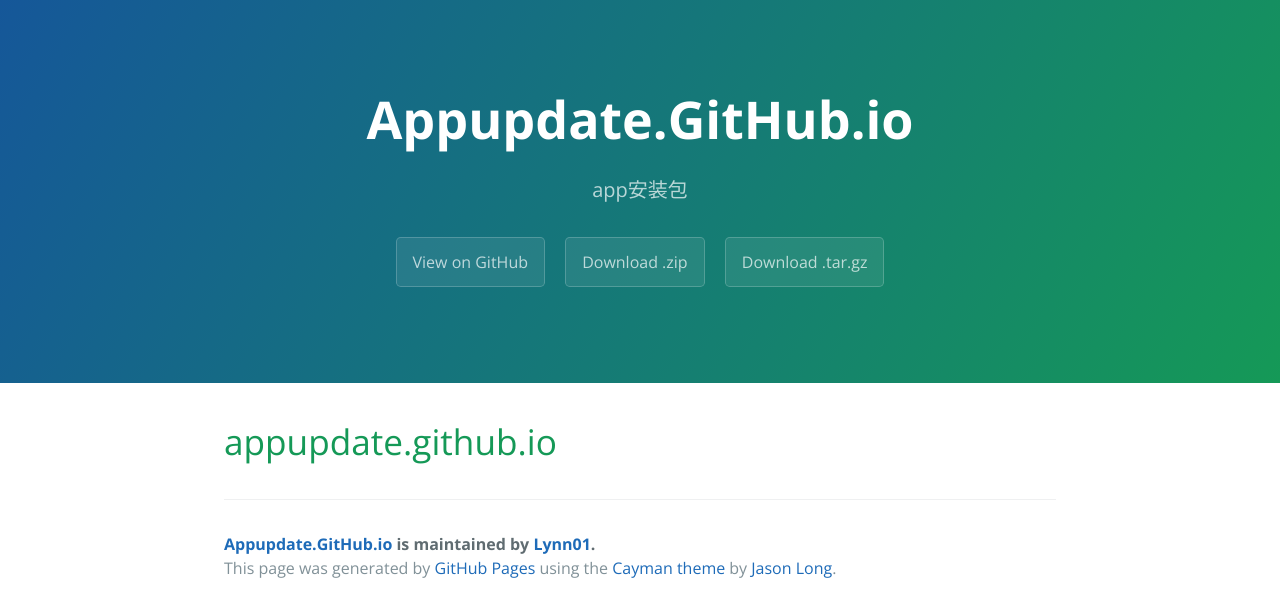
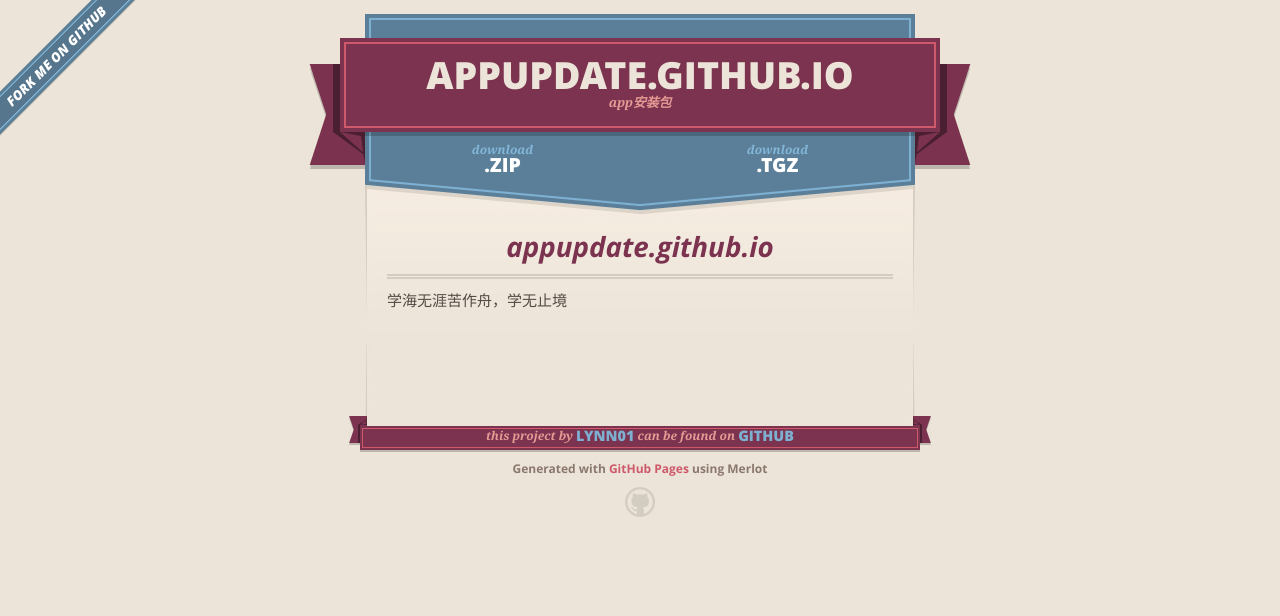
Before and after one commit to Lynn01/appupdate.github.io, a plain HTML site: page index.html in a window 1280 px wide. Drawn offline with nearby package versions, Linux system fonts and the light colour scheme.

Commit message:
Create gh-pages branch via GitHub

```diff
--- a/index.html
+++ b/index.html
@@ -1,34 +1,70 @@
 <!DOCTYPE html>
-<html lang="en-us">
+<html>
   <head>
-    <meta charset="UTF-8">
+    <meta charset='utf-8'>
+    <meta http-equiv="X-UA-Compatible" content="chrome=1">
+    <meta name="viewport" content="width=640">
+
+    <link rel="stylesheet" href="stylesheets/core.css" media="screen">
+    <link rel="stylesheet" href="stylesheets/mobile.css" media="handheld, only screen and (max-device-width:640px)">
+    <link rel="stylesheet" href="stylesheets/github-light.css">
+
+    <script type="text/javascript" src="javascripts/modernizr.js"></script>
+    <script type="text/javascript" src="https://ajax.googleapis.com/ajax/libs/jquery/1.7.1/jquery.min.js"></script>
+    <script type="text/javascript" src="javascripts/headsmart.min.js"></script>
+    <script type="text/javascript">
+      $(document).ready(function () {
+        $('#main_content').headsmart()
+      })
+    </script>
     <title>Appupdate.GitHub.io by Lynn01</title>
-    <meta name="viewport" content="width=device-width, initial-scale=1">
-    <link rel="stylesheet" type="text/css" href="stylesheets/normalize.css" media="screen">
-    <link href='https://fonts.googleapis.com/css?family=Open+Sans:400,700' rel='stylesheet' type='text/css'>
-    <link rel="stylesheet" type="text/css" href="stylesheets/stylesheet.css" media="screen">
-    <link rel="stylesheet" type="text/css" href="stylesheets/github-light.css" media="screen">
   </head>
+
   <body>
-    <section class="page-header">
-      <h1 class="project-name">Appupdate.GitHub.io</h1>
-      <h2 class="project-tagline">app安装包</h2>
-      <a href="https://github.com/Lynn01/appupdate.github.io" class="btn">View on GitHub</a>
-      <a href="https://github.com/Lynn01/appupdate.github.io/zipball/master" class="btn">Download .zip</a>
-      <a href="https://github.com/Lynn01/appupdate.github.io/tarball/master" class="btn">Download .tar.gz</a>
-    </section>
+    <a id="forkme_banner" href="https://github.com/Lynn01/appupdate.github.io">View on GitHub</a>
+    <div class="shell">
 
-    <section class="main-content">
-      <h1>
+      <header>
+        <span class="ribbon-outer">
+          <span class="ribbon-inner">
+            <h1>Appupdate.GitHub.io</h1>
+            <h2>app安装包</h2>
+          </span>
+          <span class="left-tail"></span>
+          <span class="right-tail"></span>
+        </span>
+      </header>
+
+      <section id="downloads">
+        <span class="inner">
+          <a href="https://github.com/Lynn01/appupdate.github.io/zipball/master" class="zip"><em>download</em> .ZIP</a><a href="https://github.com/Lynn01/appupdate.github.io/tarball/master" class="tgz"><em>download</em> .TGZ</a>
+        </span>
+      </section>
+
+
+      <span class="banner-fix"></span>
+
+
+      <section id="main_content">
+        <h1>
 <a id="appupdategithubio" class="anchor" href="#appupdategithubio" aria-hidden="true"><span aria-hidden="true" class="octicon octicon-link"></span></a>appupdate.github.io</h1>
 
-      <footer class="site-footer">
-        <span class="site-footer-owner"><a href="https://github.com/Lynn01/appupdate.github.io">Appupdate.GitHub.io</a> is maintained by <a href="https://github.com/Lynn01">Lynn01</a>.</span>
+<p>学海无涯苦作舟，学无止境</p>
+      </section>
 
-        <span class="site-footer-credits">This page was generated by <a href="https://pages.github.com">GitHub Pages</a> using the <a href="https://github.com/jasonlong/cayman-theme">Cayman theme</a> by <a href="https://twitter.com/jasonlong">Jason Long</a>.</span>
+      <footer>
+        <span class="ribbon-outer">
+          <span class="ribbon-inner">
+            <p>this project by <a href="https://github.com/Lynn01">Lynn01</a> can be found on <a href="https://github.com/Lynn01/appupdate.github.io">GitHub</a></p>
+          </span>
+          <span class="left-tail"></span>
+          <span class="right-tail"></span>
+        </span>
+        <p>Generated with <a href="https://pages.github.com">GitHub Pages</a> using Merlot</p>
+        <span class="octocat"></span>
       </footer>
 
-    </section>
+    </div>
 
 
   </body>
--- a/params.json
+++ b/params.json
@@ -1,6 +1,6 @@
 {
   "name": "Appupdate.GitHub.io",
   "tagline": "app安装包",
-  "body": "# appupdate.github.io",
+  "body": "appupdate.github.io\r\n===========================\r\n学海无涯苦作舟，学无止境",
   "note": "Don't delete this file! It's used internally to help with page regeneration."
 }
```
